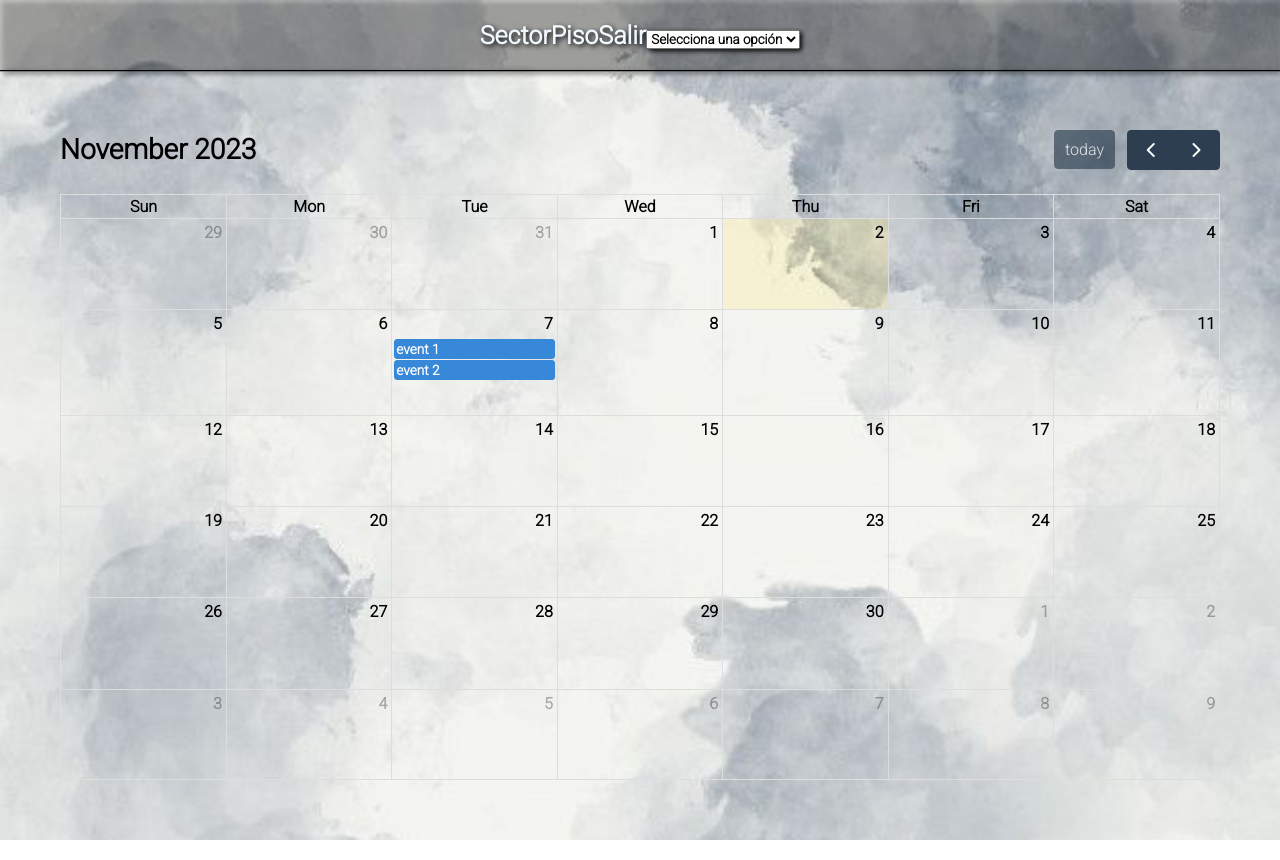
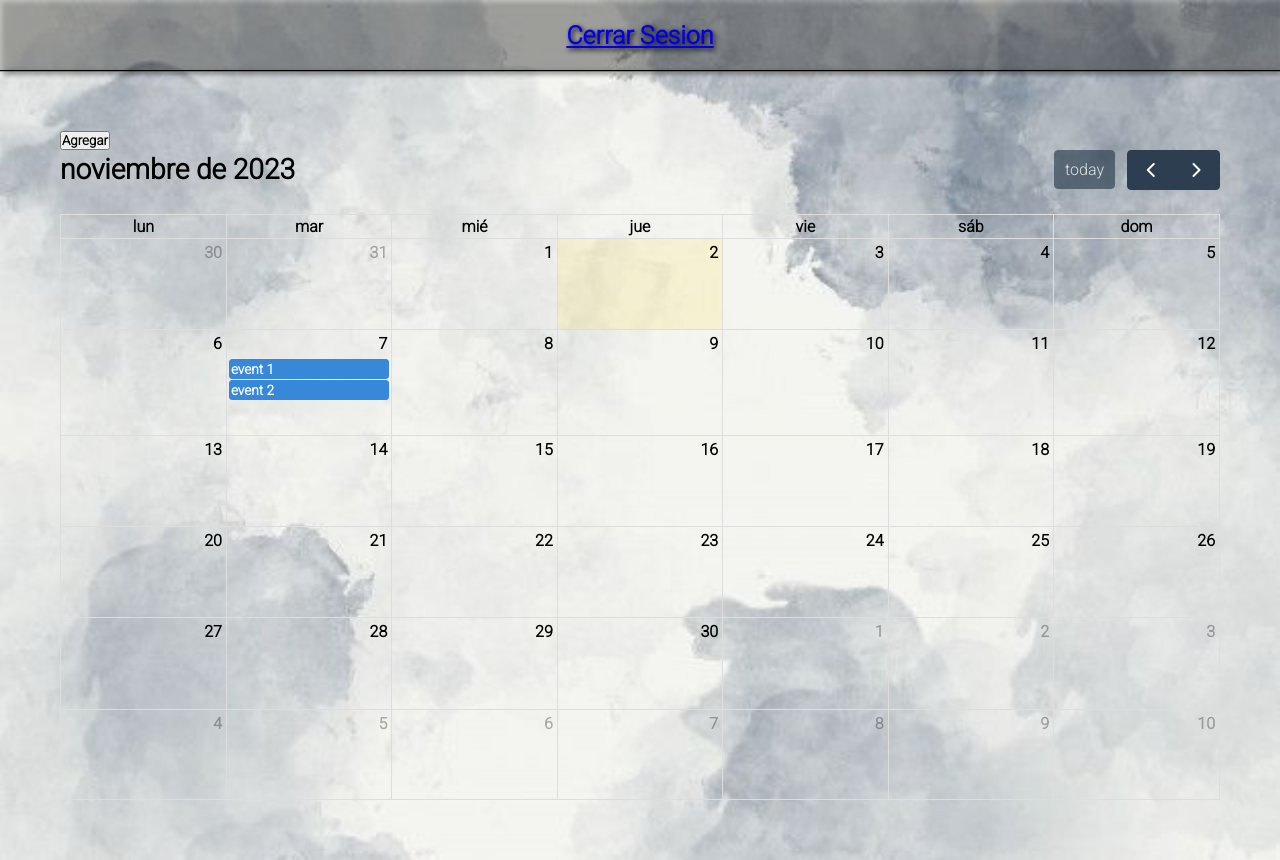
Before and after one commit to JuaniGianfelice/guard-schedule, a React (Create React App) app: page /dashboard in a window 1280 px wide. Built offline with nearby package versions, Linux system fonts and the light colour scheme.

Commit message:
feat(events)

```diff
--- a/src/components/schedule/schedule.jsx
+++ b/src/components/schedule/schedule.jsx
@@ -2,21 +2,24 @@ import "./schedule.scss";
 import FullCalendar from "@fullcalendar/react";
 import dayGridPlugin from '@fullcalendar/daygrid'
 
+const events = [
 
+  { title: 'event 1', date: '2023-11-07' },
+  { title: 'event 2', date: '2023-11-07' }
+]
 
 const Schedule = () => {
   return (
     <div className="schedule">
+      <button>Agregar</button>
       <FullCalendar
         plugins={[dayGridPlugin]}
         initialView="dayGridMonth"
-        events={[
-          { title: 'event 1', date: '2023-11-07' },
-          { title: 'event 2', date: '2023-11-07' }
-        ]}
+        weekNumberCalculation="ISO"
+        locale="es"
+        events={events}
         height={650}
-
-        />
+      />
     </div>
   );
 }
--- a/src/components/topbar/Topbar.jsx
+++ b/src/components/topbar/Topbar.jsx
@@ -3,19 +3,7 @@ import "./topbar.scss";
 const Topbar = () => {
   return (
     <div className='topbar '>
-      <ul className="menu">
-        <li className="options"><a href="/">Sector</a></li>
-        <li className="options"><a href="/">Piso</a></li>
-        <li className="out"><a href="/">Salir</a></li>
-        <li>
-          <select id="selector">
-            <option value="" disabled selected>Selecciona una opción</option>
-            <option value="opcion1">Opción 1</option>
-            <option value="opcion2">Opción 2</option>
-            <option value="opcion3">Opción 3</option>
-            <option value="opcion4">Opción 4</option>
-          </select></li>
-      </ul>
+      <a href="/">Cerrar Sesion</a>
     </div >
   );
 }
```
Also changed, not shown: src/components/eventButton.js (added, +19 -0 lines), 1 other file (tests, documents, lock files or other folders).
